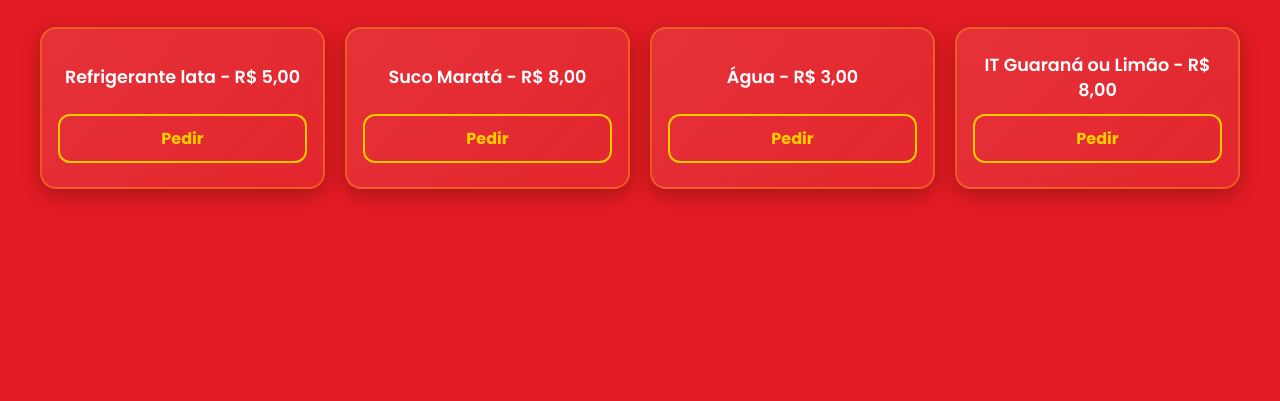
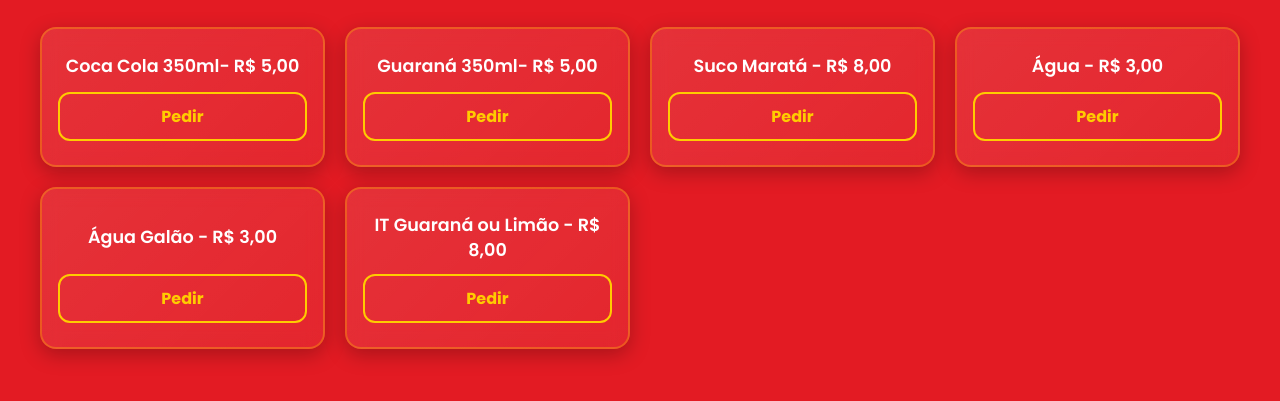
Before and after one commit to luizdev-front/Lanches-do-fumaca, a plain HTML site: page bebidas.html in a window 1280 px wide. Shown: the part 161-562 px from the top of the page. Drawn offline with Linux system fonts and the light colour scheme.

Commit message:
Update bebidas.html

```diff
--- a/bebidas.html
+++ b/bebidas.html
@@ -27,8 +27,12 @@
   <h2 class="section-title">Cardápio de Bebidas</h2>
   <div class="pasteis-grid">
     <div class="item-card">
-      <span>Refrigerante lata - R$ 5,00</span>
-      <button class="pedido-button" onclick="adicionarAoCarrinho('Refrigerante lata', 5.00)">Pedir</button>
+      <span>Coca Cola 350ml- R$ 5,00</span>
+      <button class="pedido-button" onclick="adicionarAoCarrinho('Coca Cola 350ml', 5.00)">Pedir</button>
+    </div>
+     <div class="item-card">
+      <span>Guaraná 350ml- R$ 5,00</span>
+      <button class="pedido-button" onclick="adicionarAoCarrinho('Guaraná 350ml', 5.00)">Pedir</button>
     </div>
     <div class="item-card">
       <span>Suco Maratá - R$ 8,00</span>
@@ -36,6 +40,10 @@
     </div>
     <div class="item-card">
       <span>Água - R$ 3,00</span>
+      <button class="pedido-button" onclick="adicionarAoCarrinho('Água', 3.00)">Pedir</button>
+    </div>
+      <div class="item-card">
+      <span>Água Galão - R$ 3,00</span>
       <button class="pedido-button" onclick="adicionarAoCarrinho('Água', 3.00)">Pedir</button>
     </div>
     <div class="item-card">
```
